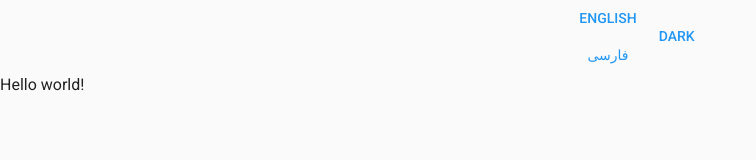
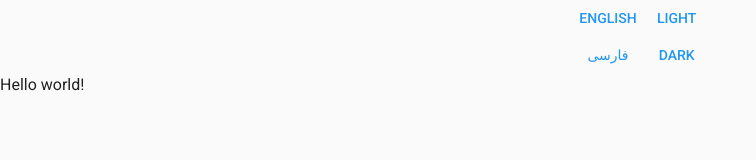
Before and after one commit to sajad3731/onedev, a Next.js app: page /en in a window 1280 px wide. Shown: the top 160 px of the page, without its empty margins (0-756 px from the left). Built offline with nearby package versions, Linux system fonts and the light colour scheme; what @mui/material-nextjs would draw is missing.

Commit message:
fix(theme mode)

```diff
--- a/src/components/ThemeRegistry.tsx
+++ b/src/app/AppProvider.tsx
@@ -1,6 +1,5 @@
 "use client";
 
-import { useSettingsStore } from "@/store/settingsStore";
 import {
   darkTheme,
   darkThemeRTL,
@@ -9,10 +8,14 @@ import {
 } from "@/styles/theme";
 import createCache from "@emotion/cache";
 import { CacheProvider } from "@emotion/react";
-import { CssBaseline, useMediaQuery } from "@mui/material";
+import { CssBaseline } from "@mui/material";
+import { AppRouterCacheProvider } from "@mui/material-nextjs/v15-appRouter";
 import { ThemeProvider } from "@mui/material/styles";
+import { useTheme } from "next-themes";
 import { useServerInsertedHTML } from "next/navigation";
-import { useEffect, useMemo, useState } from "react";
+import { FC, useMemo, useState } from "react";
+
+import "@/styles/globals.css";
 
 interface ThemeRegistryProps {
   children: React.ReactNode;
@@ -26,10 +29,14 @@ const createEmotionCache = () => {
   return cache;
 };
 
-export default function ThemeRegistry({
+export const AppProvider: FC<ThemeRegistryProps> = ({
   children,
   params: { locale },
-}: ThemeRegistryProps) {
+}) => {
+  const { theme: themeMode } = useTheme();
+
+  // console.log({ themeMode });
+
   const [cache] = useState(createEmotionCache);
   // Inject styles first in the <head> during SSR
   useServerInsertedHTML(() => {
@@ -47,13 +54,6 @@ export default function ThemeRegistry({
     );
   });
 
-  const { themeMode, setThemeMode } = useSettingsStore();
-  const isDarkMode = useMediaQuery("(prefers-color-scheme: dark)");
-
-  useEffect(() => {
-    setThemeMode(isDarkMode ? "dark" : "light");
-  }, [isDarkMode, setThemeMode]);
-
   const currentTheme = useMemo(() => {
     const isRtl = locale === "fa";
     if (themeMode === "dark") {
@@ -63,12 +63,16 @@ export default function ThemeRegistry({
     }
   }, [locale, themeMode]);
 
+  console.log({ currentTheme });
+
   return (
+    <AppRouterCacheProvider options={{ enableCssLayer: true }}>
       <CacheProvider value={cache}>
         <ThemeProvider theme={currentTheme}>
           <CssBaseline />
           {children}
         </ThemeProvider>
       </CacheProvider>
+    </AppRouterCacheProvider>
   );
-}
+};
--- a/src/app/[locale]/layout.tsx
+++ b/src/app/[locale]/layout.tsx
@@ -1,15 +1,11 @@
-// layout.tsx
+import { AppProvider } from "@/app/AppProvider";
+import { routing } from "@/i18n/routing";
 import { Metadata } from "next";
+import { NextIntlClientProvider } from "next-intl";
+import { getMessages, setRequestLocale } from "next-intl/server";
 import localFont from "next/font/local";
-import { AppRouterCacheProvider } from "@mui/material-nextjs/v15-appRouter";
-import CustomMuiThemeProvider from "@/components/ThemeRegistry";
 import { notFound } from "next/navigation";
-import { routing } from "@/i18n/routing";
-import { getMessages } from "next-intl/server";
-import { NextIntlClientProvider } from "next-intl";
-import { setRequestLocale } from "next-intl/server";
-import InitColorSchemeScript from "@mui/material/InitColorSchemeScript";
-
+import { ThemeProvider as NextThemesProvider } from "next-themes";
 import "@/styles/globals.css";
 
 export const generateStaticParams = () =>
@@ -73,20 +69,20 @@ export default async function RootLayout({
 
   setRequestLocale(locale);
 
-  // Providing all messages to the client
   const messages = await getMessages();
 
   return (
-    <html lang={locale} dir={locale === "fa" ? "rtl" : "ltr"}>
+    <html
+      lang={locale}
+      dir={locale === "fa" ? "rtl" : "ltr"}
+      suppressHydrationWarning
+    >
       <body className={`${iransans.variable} ${roboto.variable} antialiased`}>
-        <InitColorSchemeScript defaultMode="light" />
-        <AppRouterCacheProvider options={{ enableCssLayer: true }}>
-          <CustomMuiThemeProvider params={{ locale }}>
-            <NextIntlClientProvider messages={messages}>
-              {children}
-            </NextIntlClientProvider>
-          </CustomMuiThemeProvider>
-        </AppRouterCacheProvider>
+        <NextIntlClientProvider messages={messages}>
+          <NextThemesProvider defaultTheme="light" enableSystem={false}>
+            <AppProvider params={{ locale }}>{children}</AppProvider>
+          </NextThemesProvider>
+        </NextIntlClientProvider>
       </body>
     </html>
   );
--- a/src/components/ThemeModeSwitchBtn.tsx
+++ b/src/components/ThemeModeSwitchBtn.tsx
@@ -1,12 +1,47 @@
+// "use client";
+
+// import { useEffect, useState, useMemo } from "react";
+// import { Button } from "@mui/material";
+// import { useLocale } from "next-intl";
+// import { useTheme } from "next-themes";
+
+// export const ThemeModeSwitchBtn = () => {
+//   const { theme: themeMode, setTheme } = useTheme();
+//   const locale = useLocale();
+//   const [mounted, setMounted] = useState(false);
+
+//   useEffect(() => {
+//     setMounted(true);
+//   }, []);
+
+//   const handleThemeChange = () => {
+//     setTheme(themeMode !== "light" ? "light" : "dark");
+//   };
+
+//   const btnText = useMemo(() => {
+//     if (locale === "fa") {
+//       return themeMode === "dark" ? "روشن" : "تیره";
+//     } else {
+//       return themeMode === "dark" ? "Light" : "Dark";
+//     }
+//   }, [locale, themeMode]);
+
+//   if (!mounted) {
+//     return null;
+//   }
+
+//   return <Button onClick={handleThemeChange}>{btnText}</Button>;
+// };
+
 "use client";
 
 import { useEffect, useState, useMemo } from "react";
-import { useSettingsStore } from "@/store/settingsStore";
-import { Button } from "@mui/material";
+import { Button, Stack } from "@mui/material";
 import { useLocale } from "next-intl";
+import { useTheme } from "next-themes";
 
 export const ThemeModeSwitchBtn = () => {
-  const { themeMode, setThemeMode } = useSettingsStore();
+  const { setTheme } = useTheme();
   const locale = useLocale();
   const [mounted, setMounted] = useState(false);
 
@@ -14,21 +49,38 @@ export const ThemeModeSwitchBtn = () => {
     setMounted(true);
   }, []);
 
-  const handleThemeChange = () => {
-    setThemeMode(themeMode !== "light" ? "light" : "dark");
+  const handleThemeChange = (newValue: "light" | "dark") => {
+    setTheme(newValue);
   };
 
   const btnText = useMemo(() => {
     if (locale === "fa") {
-      return themeMode === "dark" ? "روشن" : "تیره";
+      return [
+        { label: "روشن", value: "light" },
+        { label: "تیره", value: "dark" },
+      ];
     } else {
-      return themeMode === "dark" ? "Light" : "Dark";
+      return [
+        { label: "light", value: "light" },
+        { label: "dark", value: "dark" },
+      ];
     }
-  }, [locale, themeMode]);
+  }, [locale]);
 
   if (!mounted) {
     return null;
   }
 
-  return <Button onClick={handleThemeChange}>{btnText}</Button>;
+  return (
+    <Stack>
+      {btnText.map(({ label, value }) => (
+        <Button
+          key={label + value}
+          onClick={() => handleThemeChange(value as "light" | "dark")}
+        >
+          {label}
+        </Button>
+      ))}
+    </Stack>
+  );
 };
--- a/src/store/settingsStore.ts
+++ /dev/null
@@ -1,26 +0,0 @@
-import { create } from "zustand";
-
-type ThemeMode = "light" | "dark";
-
-interface SettingsState {
-  themeMode: ThemeMode;
-  setThemeMode: (mode: ThemeMode) => void;
-}
-
-export const useSettingsStore = create<SettingsState>((set) => {
-  // Retrieve the initial theme mode from localStorage or default to 'light'
-  const initialThemeMode =
-    ((typeof window !== "undefined" &&
-      localStorage.getItem("themeMode")) as ThemeMode) || "light";
-
-  return {
-    themeMode: initialThemeMode,
-    setThemeMode: (mode: ThemeMode) => {
-      // Update the theme mode in state and localStorage
-      set({ themeMode: mode });
-      if (typeof window !== "undefined") {
-        localStorage.setItem("themeMode", mode);
-      }
-    },
-  };
-});
--- a/src/styles/globals.css
+++ b/src/styles/globals.css
@@ -1,19 +1,5 @@
 @import "tailwindcss";
 
-:root {
-  --color-background: #ffffff;
-  --color-foreground: #171717;
-}
-
-@media (prefers-color-scheme: dark) {
-  :root {
-    --color-background: #0a0a0a;
-    --color-foreground: #ededed;
-  }
-}
-
 body {
-  background-color: var(--color-background);
-  color: var(--color-foreground);
   font-family: var(--font-iransans), var(--font-roboto), sans-serif;
 }
--- a/src/styles/theme.ts
+++ b/src/styles/theme.ts
@@ -5,7 +5,6 @@ import { blue, grey, pink } from "@mui/material/colors";
 // ============================ EN THEME ============================ //
 export const lightTheme = createTheme(
   {
-    cssVariables: true,
     palette: {
       mode: "light",
       primary: {
@@ -27,7 +26,6 @@ export const lightTheme = createTheme(
 
 export const darkTheme = createTheme(
   {
-    cssVariables: true,
     palette: {
       mode: "dark",
       primary: {
@@ -50,7 +48,6 @@ export const darkTheme = createTheme(
 // ============================ FA THEME ============================ //
 export const lightThemeRTL = createTheme(
   {
-    cssVariables: true,
     palette: {
       mode: "light",
       primary: {
@@ -72,7 +69,6 @@ export const lightThemeRTL = createTheme(
 
 export const darkThemeRTL = createTheme(
   {
-    cssVariables: true,
     palette: {
       mode: "dark",
       primary: {
```
Lines whose indentation alone changed are shown as unchanged.
